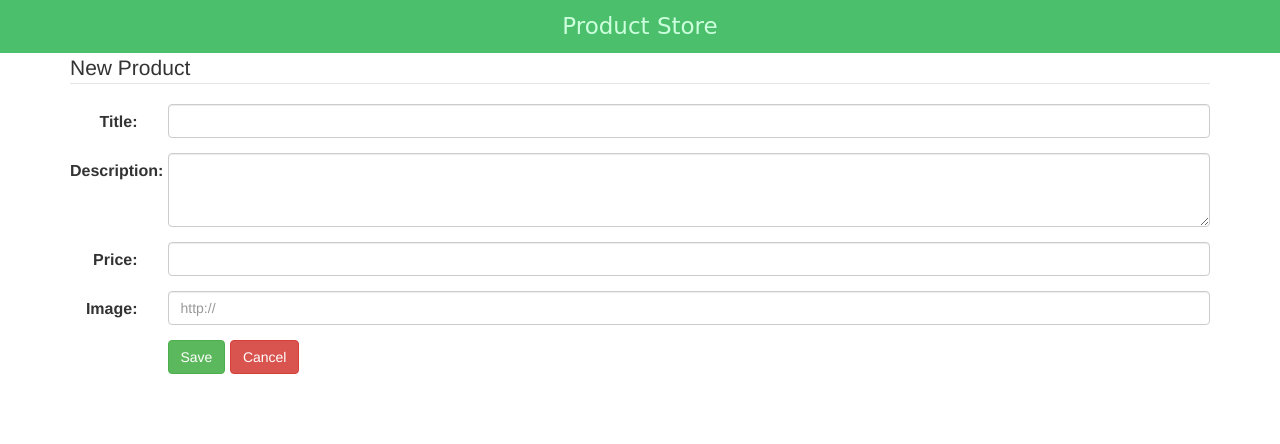
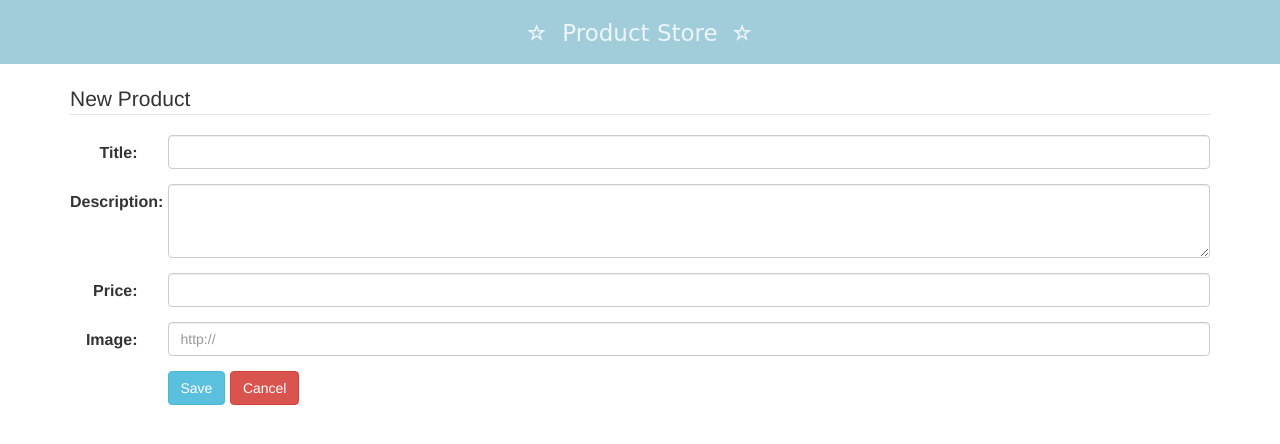
Before and after one commit to Yevhen-Y/product-store-example, a plain HTML site: page index.html at #/createItem in a window 1280 px wide. Drawn offline with nearby package versions, Linux system fonts and the light colour scheme; some packages are replaced by stand-ins of ours.

Commit message:
style update

```diff
--- a/index.html
+++ b/index.html
@@ -13,7 +13,7 @@
   <link rel="stylesheet" type="text/css" href="styles/myStyle.css">
     </head>
 <body ng-app="app">
-<header>Product Store</header>
+<header><span class="glyphicon glyphicon-star-empty btn-lg" aria-hidden="true"></span>Product Store<span class="glyphicon glyphicon-star-empty btn-lg" aria-hidden="true"></span></header>
 <div class="container">
 <ng-view></ng-view>
 </div>
--- a/styles/myStyle.css
+++ b/styles/myStyle.css
@@ -5,8 +5,8 @@ body {
     }
 
         header {
-        background-color: #4BBF6B;
-        color: #ccffdd;
+        background-color: #a0cdd9;
+        color: #edf5f8;
         margin: 0;
         padding: 10px;
         text-align: center;
@@ -75,3 +75,7 @@ margin-top: 10px;
     font-family: Arial;
       font-weight: bolder;
 }
+
+fieldset {
+  margin-top: 20px;
+}
--- a/templates/createItem.html
+++ b/templates/createItem.html
@@ -27,7 +27,7 @@
     </div>
     <div class="form-group">
       <div class="col-lg-11 col-lg-offset-1">
-      <a href="#/home" class="btn btn-success" ng-click="saveData(product)" role="button">Save</a>
+      <a href="#/home" class="btn btn-info" ng-click="saveData(product)" role="button">Save</a>
         <a href="#/home" class="btn btn-danger" role="button">Cancel</a>
       </div>
     </div>
```
Also changed, not shown: templates/editProduct.html (+1 -1 lines), templates/home.html (+1 -1 lines).
